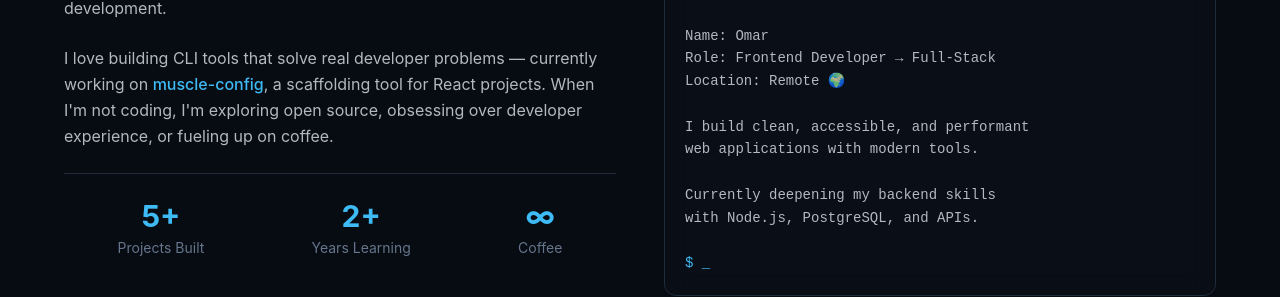
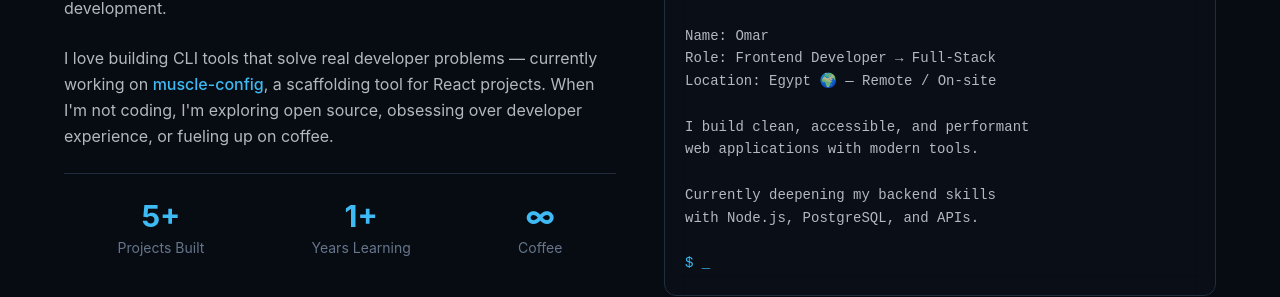
Before and after one commit to Cat-Div7/Portfollio, a React (Vite) app: page / in a window 1280 px wide. Shown: the part 1079-1376 px from the top of the page. Built offline with nearby package versions, Linux system fonts and the light colour scheme.

Commit message:
fix: update stats, terminal location and muscle-config link in About

```diff
--- a/src/components/About.tsx
+++ b/src/components/About.tsx
@@ -98,8 +98,15 @@ export default function About() {
             <p className="text-foreground/80 leading-relaxed">
               I love building CLI tools that solve real developer problems —
               currently working on{" "}
-              <span className="text-primary font-medium">muscle-config</span>, a
-              scaffolding tool for React projects. When I'm not coding, I'm
+              <a
+                href="https://github.com/Cat-Div7/muscle-config"
+                target="_blank"
+                rel="noopener noreferrer"
+                className="text-primary font-medium"
+              >
+                muscle-config
+              </a>
+              , a scaffolding tool for React projects. When I'm not coding, I'm
               exploring open source, obsessing over developer experience, or
               fueling up on coffee.
             </p>
--- a/src/data/index.ts
+++ b/src/data/index.ts
@@ -17,7 +17,7 @@ export const typewriterWords: string[] = [
 
 export const stats: Stat[] = [
   { label: "Projects Built", value: "5", suffix: "+" },
-  { label: "Years Learning", value: "2", suffix: "+" },
+  { label: "Years Learning", value: "1", suffix: "+" },
   { label: "Coffee", value: "∞", suffix: "" },
 ];
 
@@ -95,7 +95,7 @@ export const terminalLines: string[] = [
   "",
   "Name: Omar",
   "Role: Frontend Developer → Full-Stack",
-  "Location: Remote 🌍",
+  "Location: Egypt 🌍 — Remote / On-site",
   "",
   "I build clean, accessible, and performant",
   "web applications with modern tools.",
```
